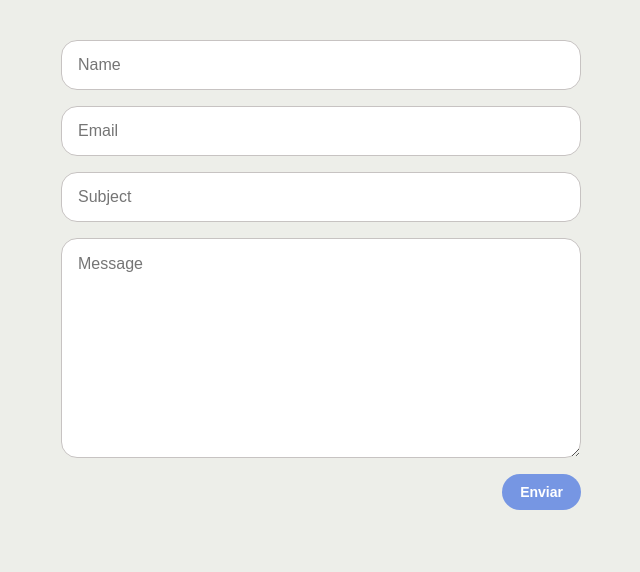
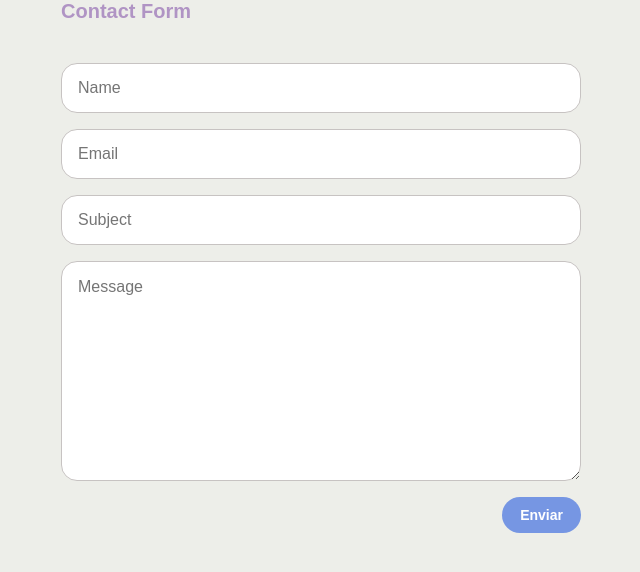
Before and after one commit to Augusto-DF/seletiveProcess, a React app: page / in a window 1280 px wide. Shown: the top 572 px of the page, without its empty margins (319-959 px from the left). Built offline with nearby package versions, Linux system fonts and the light colour scheme.

Commit message:
feat: Add TitleSection component

```diff
--- a/src/App.jsx
+++ b/src/App.jsx
@@ -1,11 +1,14 @@
 import React from "react";
 import Form from "./components/Form";
+import TitleSection from "./components/Title-section";
+import { Container } from "./styles/styles";
 
 const App = () => {
   return (
-    <>
+    <Container>
+      <TitleSection label="Contact Form" />
       <Form />
-    </>
+    </Container>
   );
 };
 
--- /dev/null
+++ b/src/components/Title-section/index.jsx
@@ -0,0 +1,8 @@
+import React from "react";
+import { Title } from "./styles";
+
+const TitleSection = ({ label }) => {
+  return <Title>{label}</Title>;
+};
+
+export default TitleSection;
--- /dev/null
+++ b/src/components/Title-section/styles.js
@@ -0,0 +1,8 @@
+import styled from "styled-components";
+
+export const Title = styled.h2`
+  font-family: Arial, Helvetica, sans-serif;
+  font-size: 20px;
+  font-weight: bold;
+  color: #b094c4;
+`;
--- /dev/null
+++ b/src/styles/styles.js
@@ -0,0 +1,6 @@
+import styled from "styled-components";
+
+export const Container = styled.div`
+  width: 520px;
+  margin: 0 auto;
+`;
```
Also changed, not shown: 1 other file (tests, documents, lock files or other folders).
